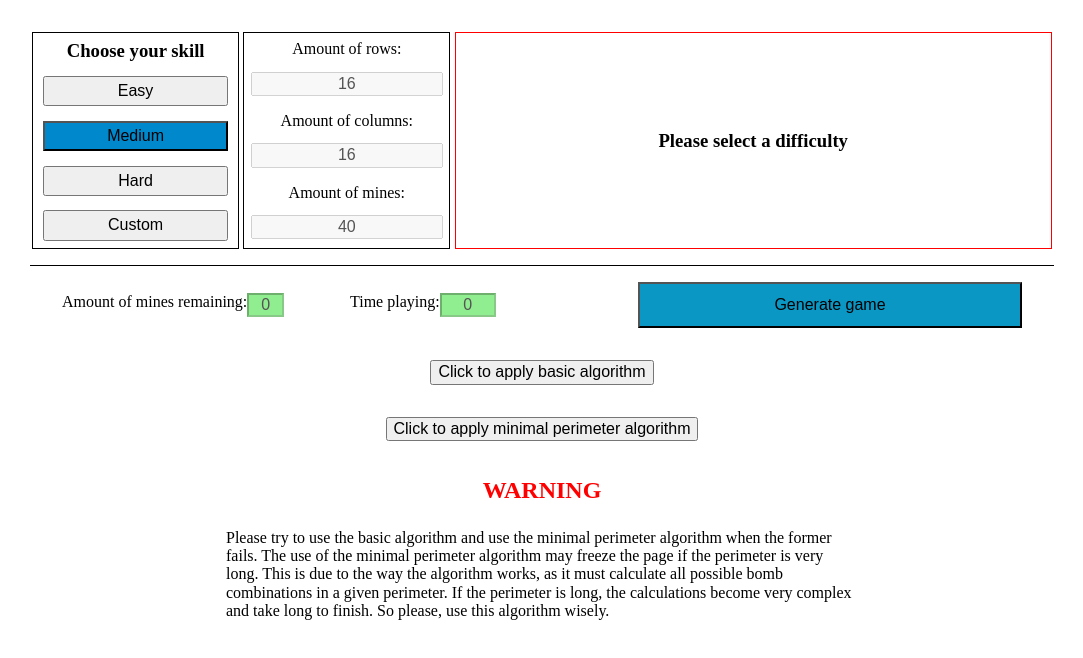
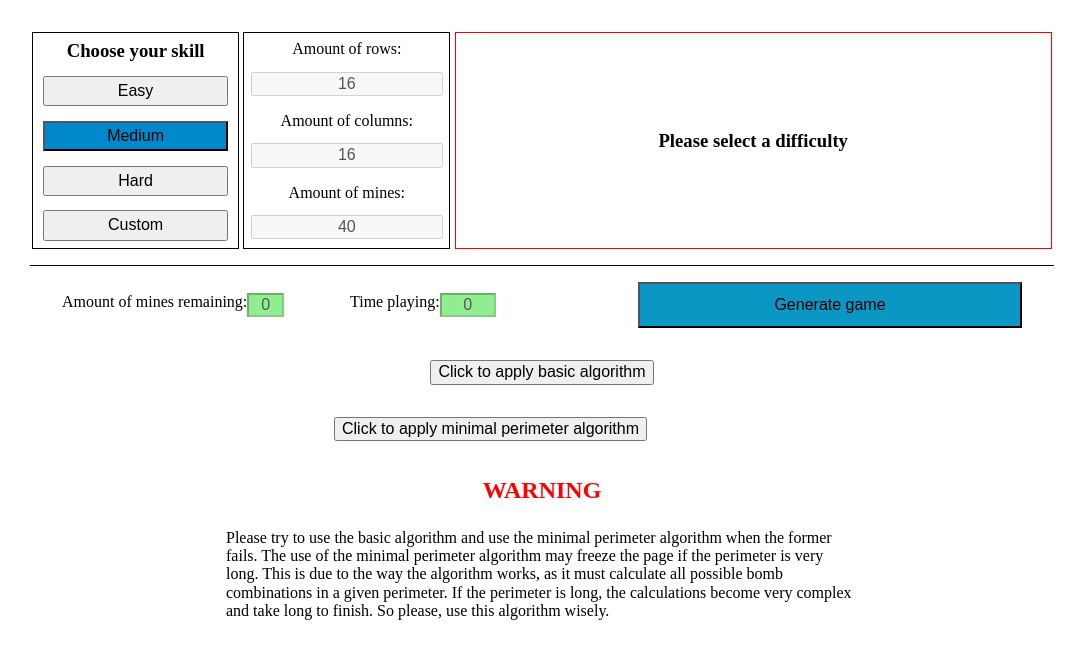
Before and after one commit to TJakubek/minesweeper, a plain HTML site: page index.html in a window 1280 px wide. Shown: the whole page, without its empty margins (98-1181 px from the left). Drawn offline with Linux system fonts and the light colour scheme.

Commit message:
css modification

```diff
--- a/styles/main.css
+++ b/styles/main.css
@@ -501,6 +501,8 @@ p {
   display: flex;
   flex-direction: row;
   position: relative;
+  width: 50%;
+  margin-left: 12rem;
 }
 .generate-button {
   width: 40%;
```
